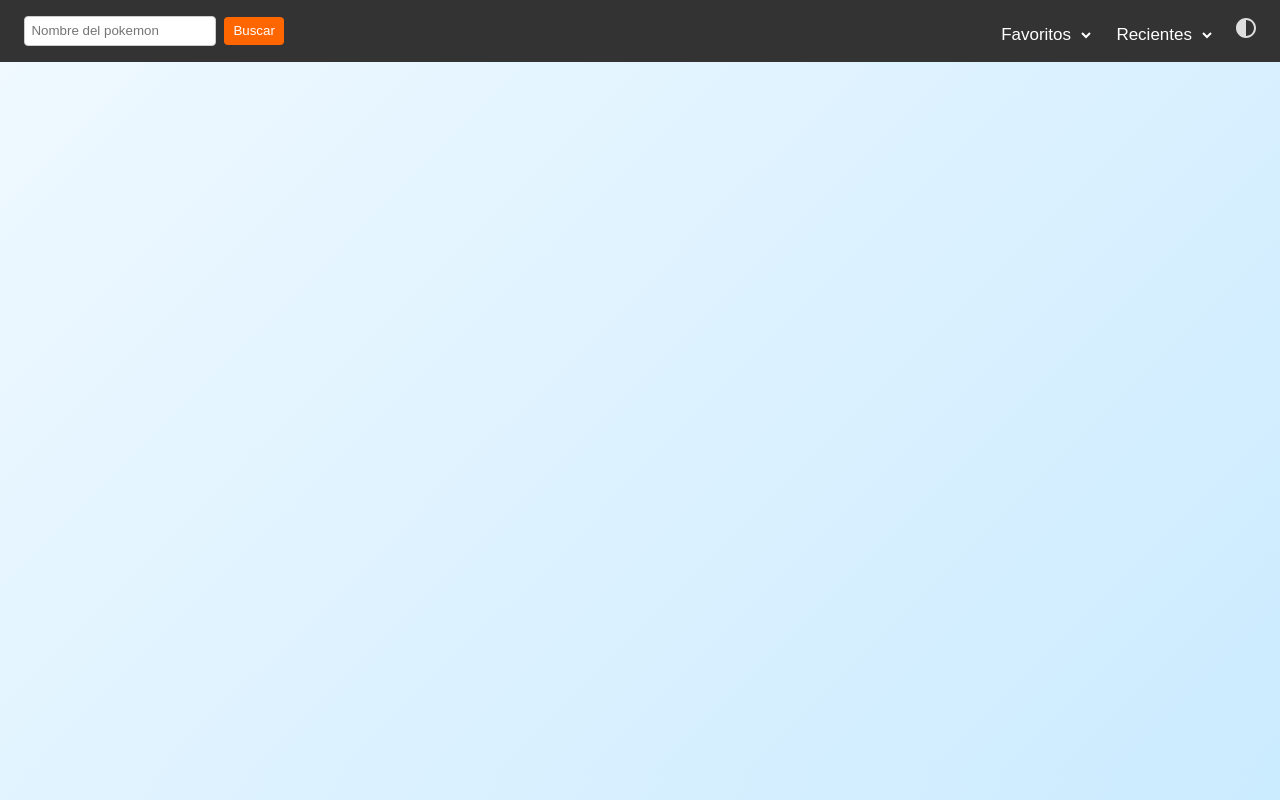
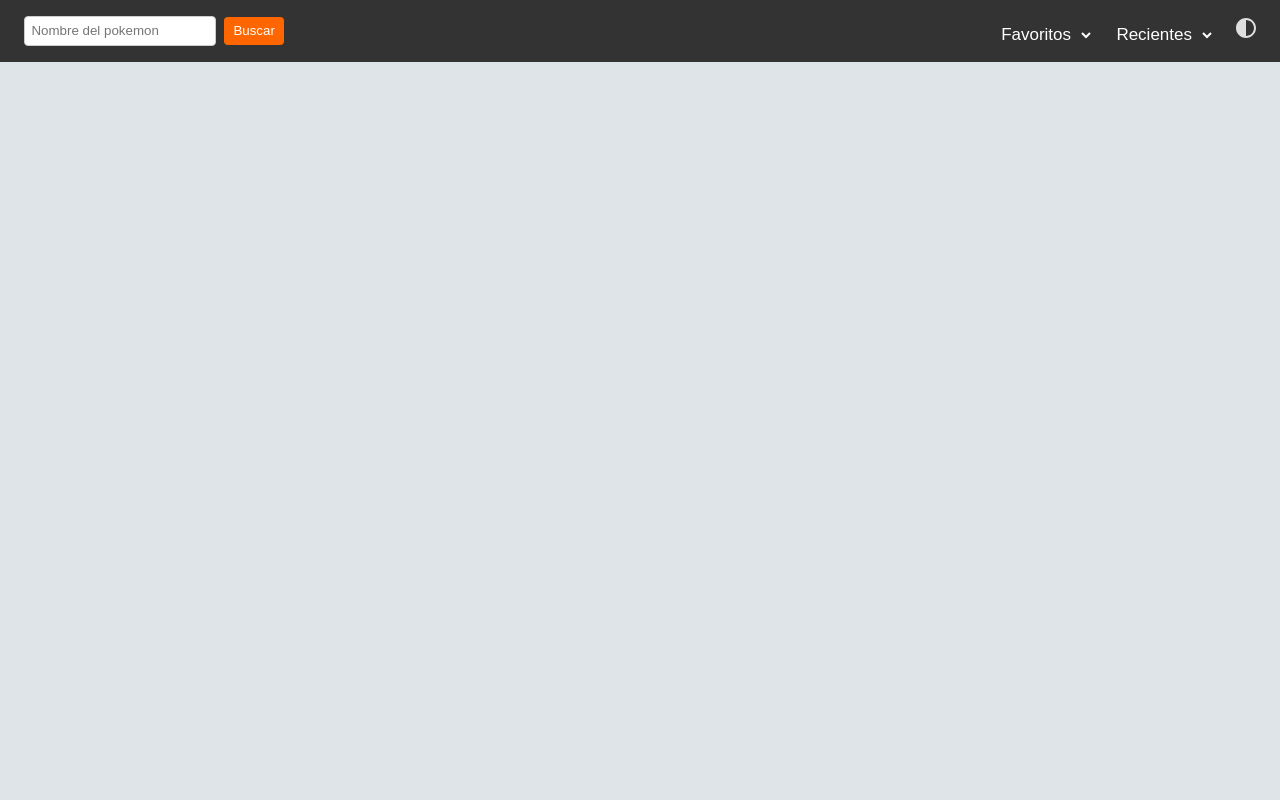
Before and after one commit to Dekyim/Pokemon-App, a plain HTML site: page index.html in a window 1280 px wide. Drawn offline with Linux system fonts and the light colour scheme; no server answers.

Commit message:
Quitado de función vieja

```diff
--- a/app.js
+++ b/app.js
@@ -7,7 +7,6 @@ const cancelButton = document.getElementById("cancel");
 
 cancelButton.addEventListener("click", () => {
   dialog.close("closedByUser");
-  openCheck(dialog);
 });
 
 const modoOscuroGuardado = localStorage.getItem('modoOscuro');
@@ -334,8 +333,6 @@ document.getElementById("searchInput").addEventListener("keydown", (e) => {
   }
 });
 
-
-
 fetch('https://pokeapi.co/api/v2/pokemon/?limit=1')
   .then(response => response.json())
   .then(data => {
--- a/styles.css
+++ b/styles.css
@@ -2,7 +2,7 @@ html, body {
   margin: 0;
   padding: 0;
   font-family: 'Poppins', sans-serif;
-  background: linear-gradient(135deg, #f0f9ff, #cbebff);
+  background: #DEE4E7;
   color: #333;
 }
 
```
